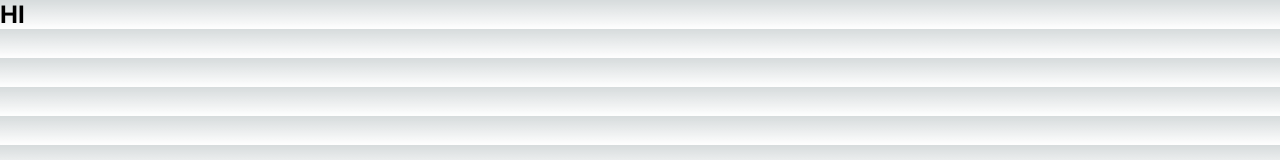
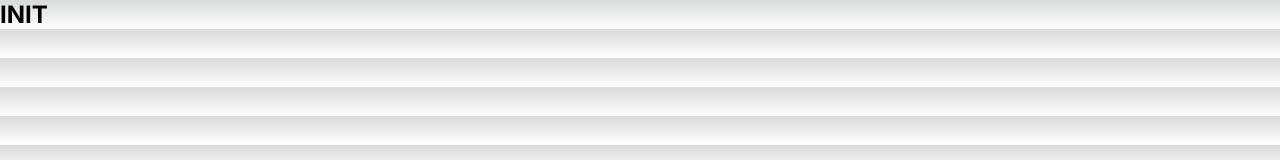
Before and after one commit to JohnFuhrm12/lucra, a Next.js app: page / in a window 1280 px wide. Shown: the top 160 px of the page. Built offline with nearby package versions, Linux system fonts and the light colour scheme.

Commit message:
Init Setup

```diff
--- a/src/app/page.tsx
+++ b/src/app/page.tsx
@@ -4,7 +4,7 @@ import styles from "./page.module.css";
 export default function Home() {
   return (
     <main className={styles.main}>
-      <h2>HI</h2>
+      <h2>INIT</h2>
     </main>
   );
 }
```
